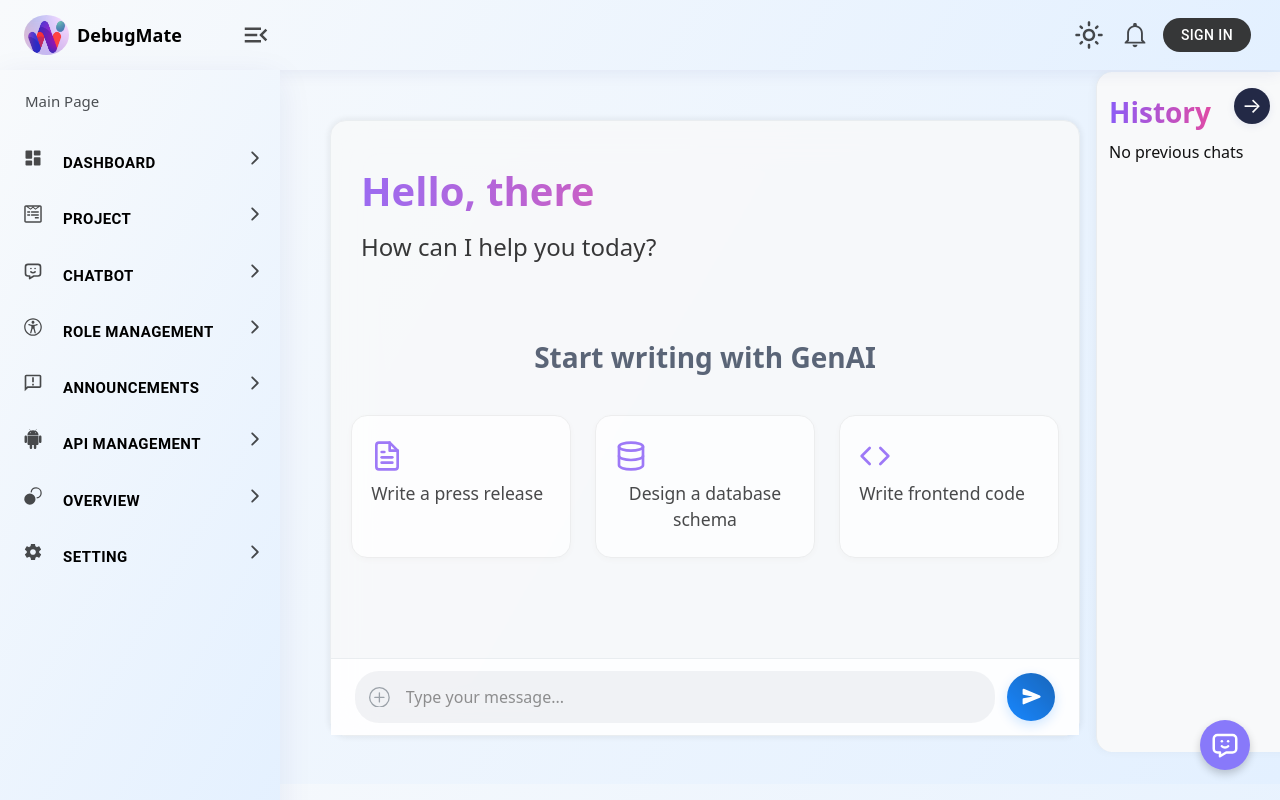
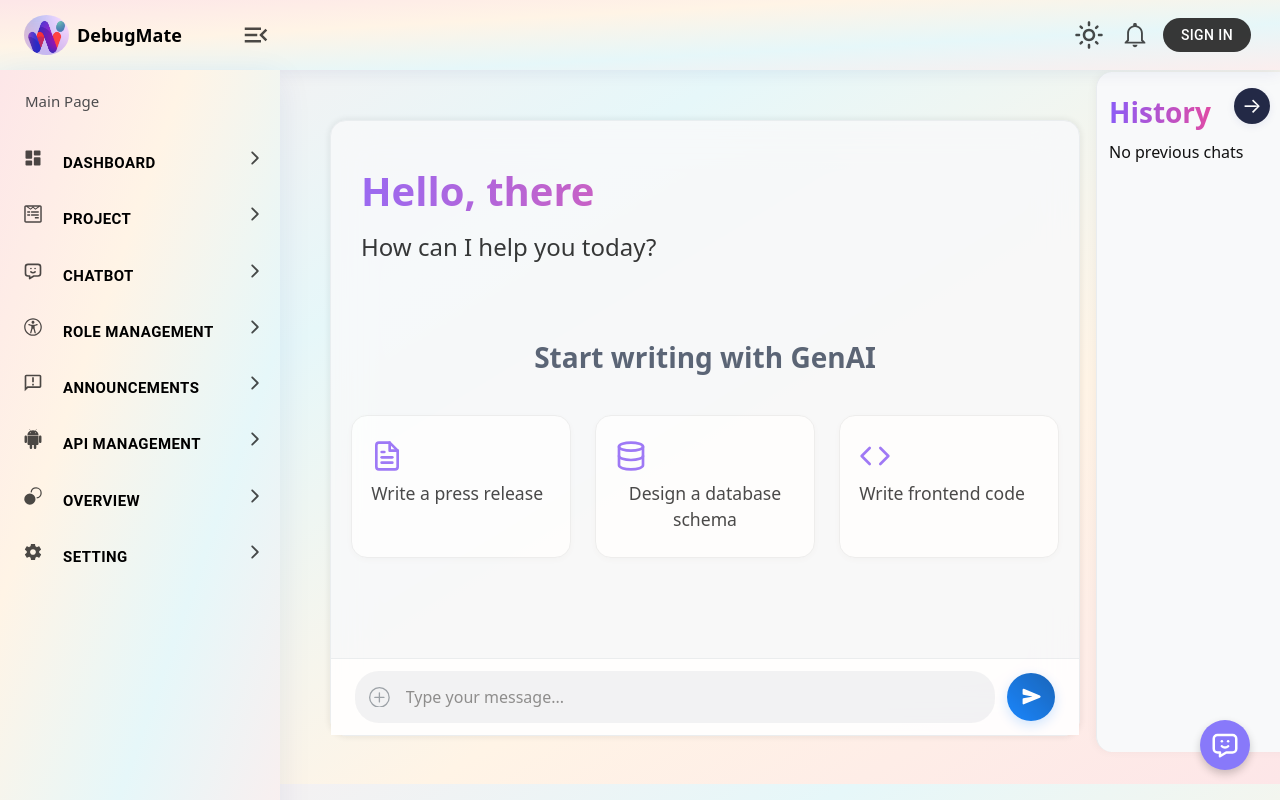
Before and after one commit to zeelwe3vision-tech/debugmate, a React (Create React App) app: page /communication in a window 1280 px wide. Shown: the top 800 px of the page. Built offline with nearby package versions, Linux system fonts and the light colour scheme.

Commit message:
Update App.css

```diff
--- a/src/App.css
+++ b/src/App.css
@@ -8,7 +8,14 @@ body {
   padding: 0;
   font-family: 'Inter', sans-serif;
   position: relative;
-  background: linear-gradient(120deg, #f8fafc 0%, #e3f0ff 100%);
+  background: linear-gradient(
+    to bottom right,
+    #fbeeee,  /* pink tint */
+    #e6f7f9,   /* light blue */
+    #fff4e6,   /* creamy yellow */
+    #fde6e8  /* soft peach */
+       /* lavender */
+  );
 
 }
 header{width: 100%; height: 70px; background: #e0e7ff; position: fixed; top: 0; left: 0; z-index: 1000; box-shadow: 0 2px 16px 0 rgba(31, 38, 135, 0.08);}
@@ -37,8 +44,15 @@ body.dark .main .sidebarwrapper .sidebar ul .sub-menu li a{color: #fff;}
 body.dark .main .sidebarwrapper .sidebar ul .sub-menu li a .icon svg{color: #fff;}
 
 
-.full{width: 100%!important;flex:0 0 100%!important;width: 100%!important;padding-left: 0px!important;height: 100vh;}
-header{ background: linear-gradient(120deg, #f8fafc 0%, #e3f0ff 100%);;}
+.full{width: 100%!important;flex:0 0 100%!important;width: 100%!important;padding-left: 0px!important;}
+header{ background: linear-gradient(
+  to bottom right,
+  #fde6e8,   /* soft peach */
+   /* lavender */
+  #fff4e6,   /* creamy yellow */
+  #e6f7f9,   /* light blue */
+  #fbeeee    /* pink tint */
+);}
 header button.rounded-circle{min-width: 30px !important; color: #000 !important; background: transparent !important; display: flex; align-items: center; justify-content: center;opacity: 0.7;}
 header button.rounded-circle svg{width: 30px; height: 30px; color: #000; transition: all 0.3s ease-in-out;}
 .myacc .userImg{width: 40px; height: 40px; transition: all 0.3s ease-in-out;}
@@ -51,9 +65,22 @@ header button.rounded-circle svg{width: 30px; height: 30px; color: #000; transit
 .btn-rounded{border-radius: 30px!important;}
 .myacc-btn{margin: 5px!important; font-size: 14px; font-weight: 600; transition: all 0.3s ease-in-out;}
 
-.main .content{ background: linear-gradient(120deg, #f8fafc 0%, #e3f0ff 100%);; width: 100%; padding-left: 280px;transition: all 0.3s ease-in-out; padding-bottom: 32px; box-sizing: border-box;}
+.main .content{ background: linear-gradient(
+  to bottom right,
+  #fbeeee,  /* pink tint */
+  #e6f7f9,   /* light blue */
+  #fff4e6,   /* creamy yellow */
+  #fde6e8  /* soft peach */
+     /* lavender */
+); width: 100%; padding-left: 280px;transition: all 0.3s ease-in-out; padding-bottom: 32px; box-sizing: border-box;}
 .main .content.open{padding-left: 0;}
-.main .sidebarwrapper{ background: linear-gradient(120deg, #f8fafc 0%, #e3f0ff 100%);;width: 280px; position: fixed; left:0; top:70px; height: 100vh; box-shadow: 0 8px 32px 0 rgba(31, 38, 135, 0.08); transition: all 0.3s ease-in-out; z-index: 1001;}
+.main .sidebarwrapper{ background: linear-gradient(
+  to bottom right,
+  #fde6e8,   /* soft peach */   /* lavender */
+  #fff4e6,   /* creamy yellow */
+  #e6f7f9,   /* light blue */
+  #fbeeee    /* pink tint */
+);width: 280px; position: fixed; left:0; top:70px; height: 100vh; box-shadow: 0 8px 32px 0 rgba(31, 38, 135, 0.08); transition: all 0.3s ease-in-out; z-index: 1001;}
 .main .sidebarwrapper.open{left: -280px;}
 .main .sidebarwrapper .sidebar{width: 100%;}
 .main .sidebarwrapper .sidebar .sidebar-header{width: 100%; height: 50px; display: flex; padding: 10px 25px; outline: none; font-size: 15px; font-weight: 500;margin-top: 10px;margin-bottom: 0px;opacity: 0.8;}
```
